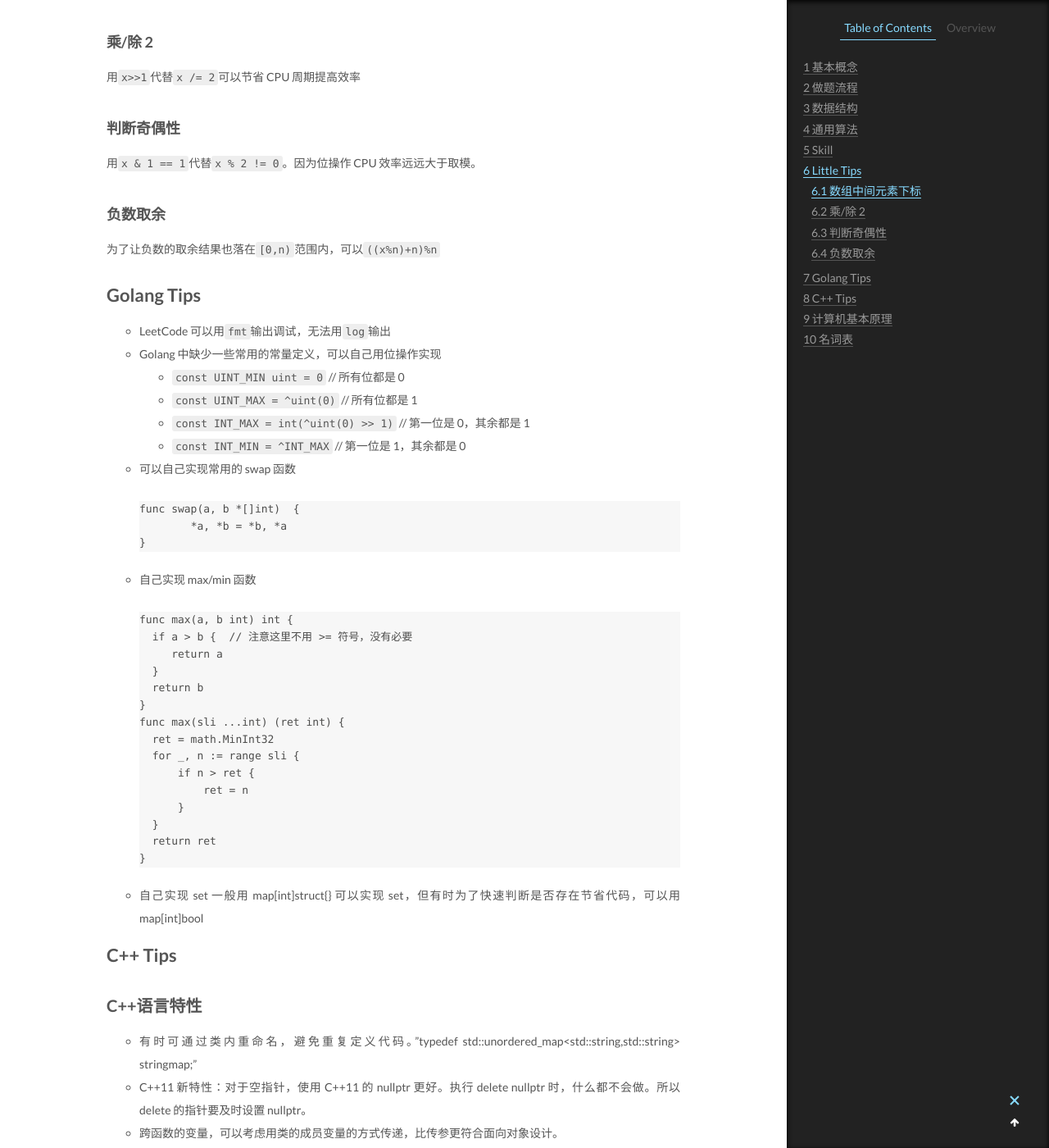
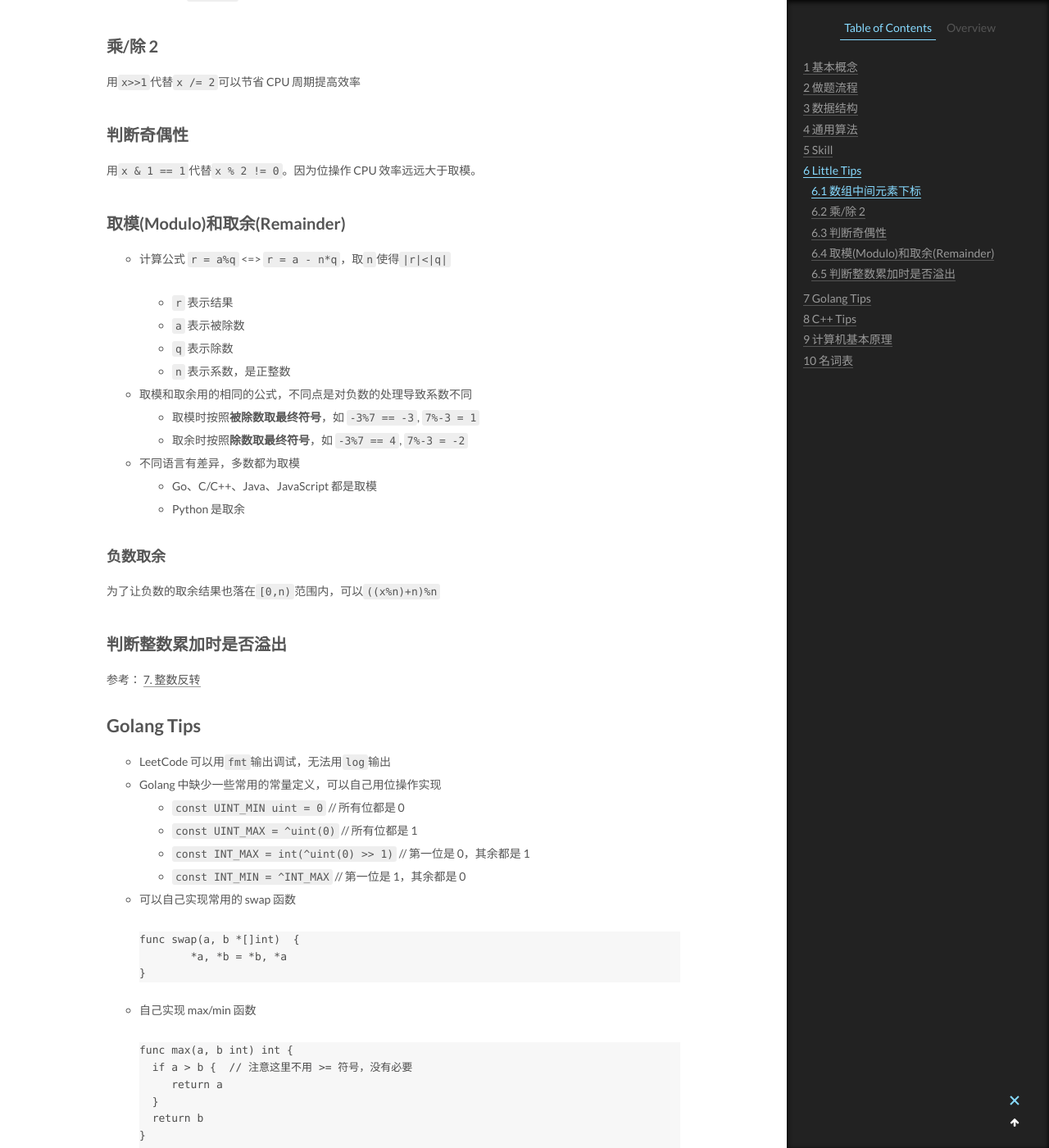
Before and after one commit to CodeHunter2006/CodeHunter2006.github.io, a Jekyll site: the page built from _posts/2020-12-20-Algorithm_Tips.md, in a window 1280 px wide and 1400 px high, scrolled down 31074 px. Shown: the whole window at 82% size. Built offline with Jekyll 4.4.1, drawn with Linux system fonts in a browser that asks for light colours.

Commit message:
doc: add contents

```diff
--- a/_posts/2020-12-20-Algorithm_Tips.md
+++ b/_posts/2020-12-20-Algorithm_Tips.md
@@ -1074,23 +1074,44 @@ Minimax 可以有两种解法：`DFS+memory`和`DP`。用 DFS 的方式更直观
 
 # Little Tips
 
-### 数组中间元素下标
+## 数组中间元素下标
 
 设数组的长度为 n，如果 n 为奇数，则中间元素下标是`n/2`，经过整数向下取整，正好为中间下标；n 为偶数，则中间下标是`(n/2)-1`。
 
 可以用统一公式`(n-1)/2`表示中间位置。
 
-### 乘/除 2
+## 乘/除 2
 
 用`x>>1`代替`x /= 2`可以节省 CPU 周期提高效率
 
-### 判断奇偶性
+## 判断奇偶性
 
 用`x & 1 == 1`代替`x % 2 != 0`。因为位操作 CPU 效率远远大于取模。
+
+## 取模(Modulo)和取余(Remainder)
+
+- 计算公式 `r = a%q` <=> `r = a - n*q`，取`n`使得`|r|<|q|`
+
+  - `r` 表示结果
+  - `a` 表示被除数
+  - `q` 表示除数
+  - `n` 表示系数，是正整数
+
+- 取模和取余用的相同的公式，不同点是对负数的处理导致系数不同
+  - 取模时按照**被除数取最终符号**，如 `-3%7 == -3`, `7%-3 = 1`
+  - 取余时按照**除数取最终符号**，如 `-3%7 == 4`, `7%-3 = -2`
+- 不同语言有差异，多数都为取模
+  - Go、C/C++、Java、JavaScript 都是取模
+  - Python 是取余
 
 ### 负数取余
 
 为了让负数的取余结果也落在`[0,n)`范围内，可以`((x%n)+n)%n`
+
+## 判断整数累加时是否溢出
+
+参考：
+[7. 整数反转]()
 
 # Golang Tips
 
```
